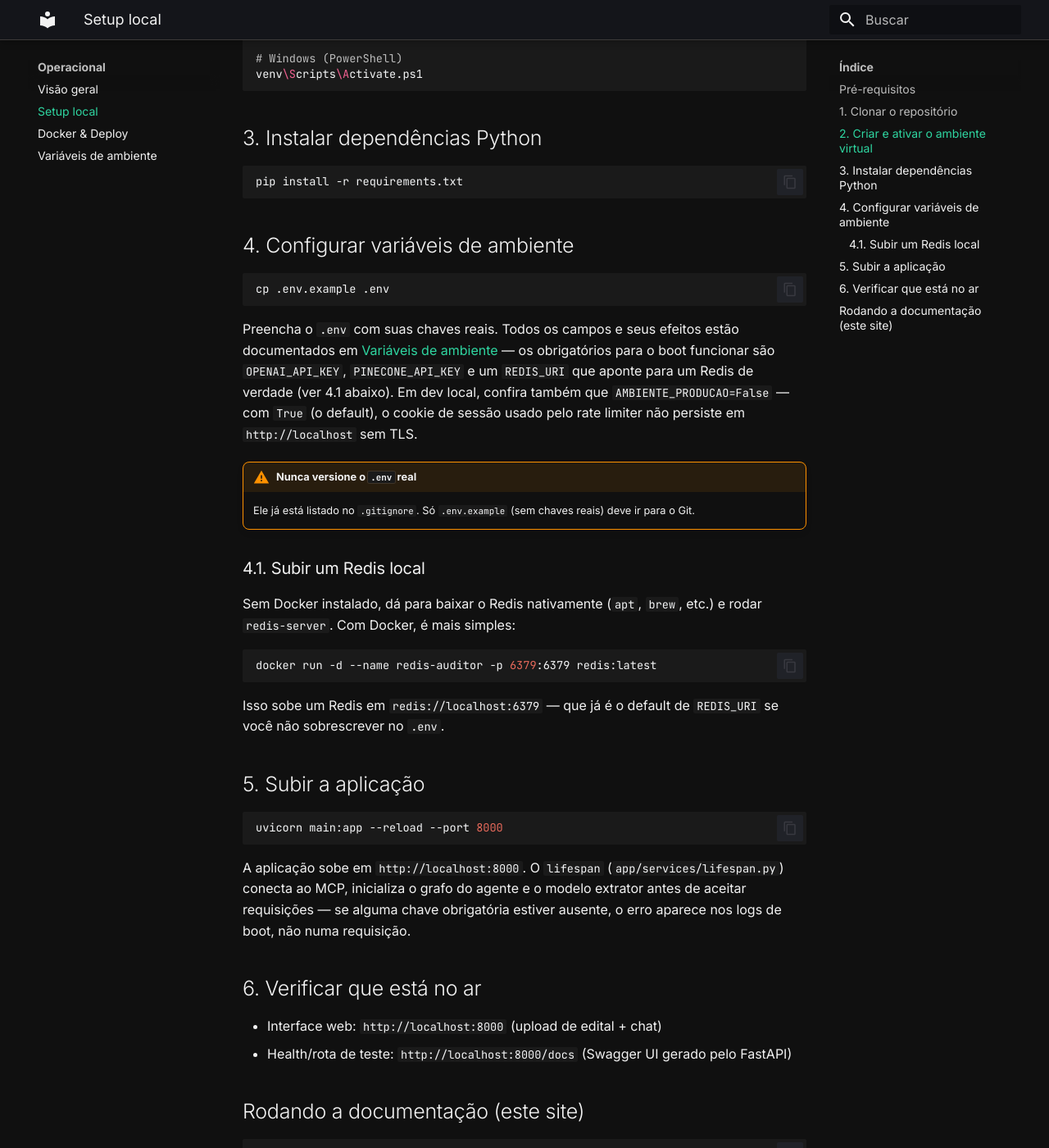
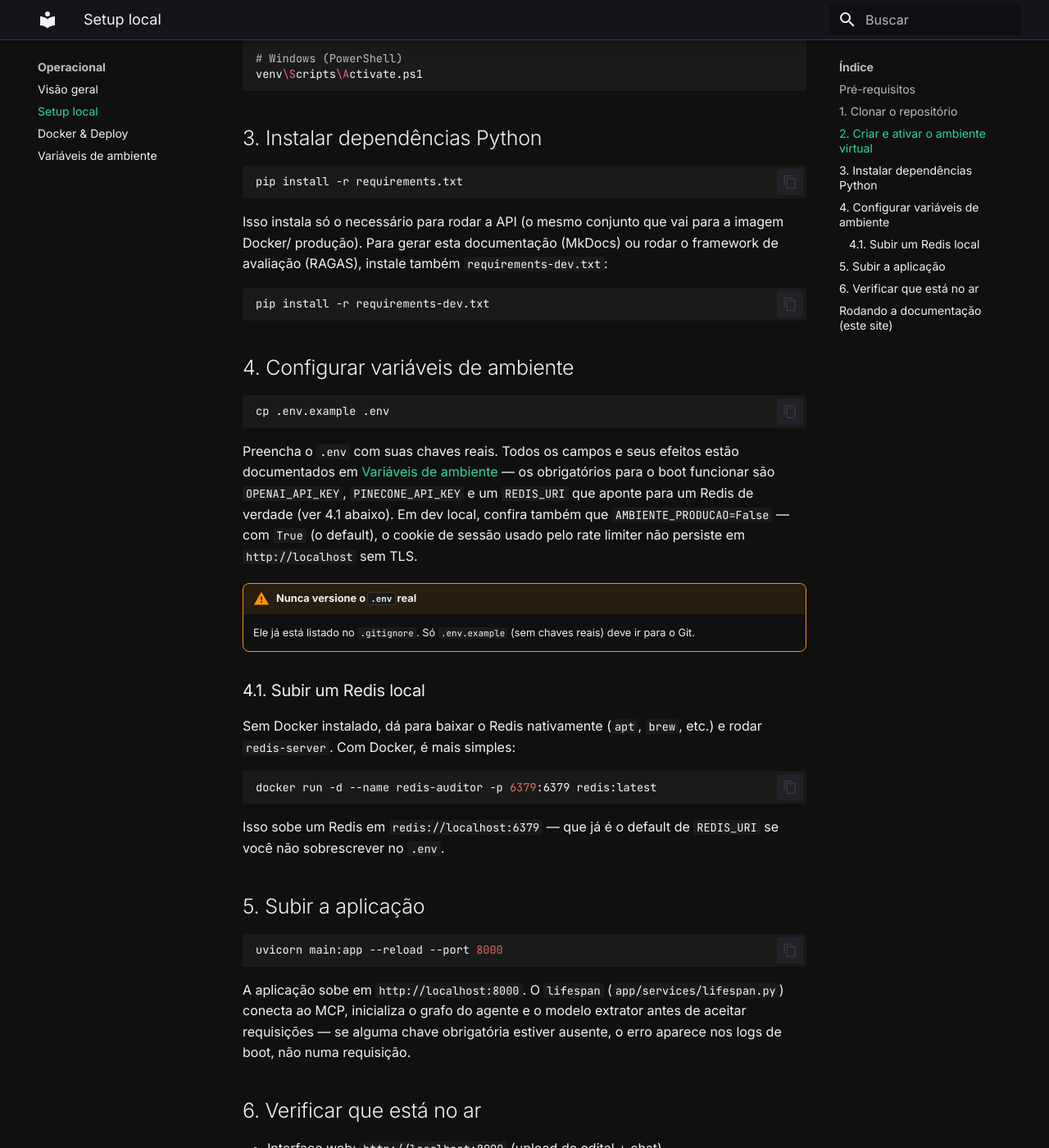
Before and after one commit to Moreira-89/auditor-cidadao, an MkDocs documentation site: the page built from docs/operacional/setup_local.md, in a window 1280 px wide and 1400 px high, scrolled down 1188 px. Shown: the whole window at 82% size. Built offline with MkDocs 1.6.1 and Material for MkDocs 9.7.7, drawn with Linux system fonts in a browser that asks for light colours; some of the changed text lies outside the part shown.

Commit message:
refactor: separate runtime and development dependencies in requirements files

````diff
--- a/docs/operacional/setup_local.md
+++ b/docs/operacional/setup_local.md
@@ -40,6 +40,14 @@ venv\Scripts\Activate.ps1
 
 ```bash
 pip install -r requirements.txt
+```
+
+Isso instala só o necessário para rodar a API (o mesmo conjunto que vai para a imagem Docker/
+produção). Para gerar esta documentação (MkDocs) ou rodar o framework de avaliação (RAGAS), instale
+também `requirements-dev.txt`:
+
+```bash
+pip install -r requirements-dev.txt
 ```
 
 ## 4. Configurar variáveis de ambiente
@@ -86,7 +94,7 @@ chave obrigatória estiver ausente, o erro aparece nos logs de boot, não numa r
 ## Rodando a documentação (este site)
 
 ```bash
-pip install mkdocs mkdocs-material   # já incluídos no requirements.txt
+pip install -r requirements-dev.txt   # mkdocs + mkdocs-material
 mkdocs serve
 ```
 
--- a/main.py
+++ b/main.py
@@ -8,7 +8,7 @@ extrator) é delegada ao lifespan em app/services/lifespan.py.
 
 import logging
 
-from fastapi import Depends, FastAPI, HTTPException, Request
+from fastapi import FastAPI, HTTPException, Request
 from fastapi.exception_handlers import (
     http_exception_handler,
     request_validation_exception_handler,
````
Also changed, not shown: README.md (+6 -11 lines), docs/operacional/docker.md (+5 -0 lines), requirements.txt (+5 -5 lines), 2 other files.
